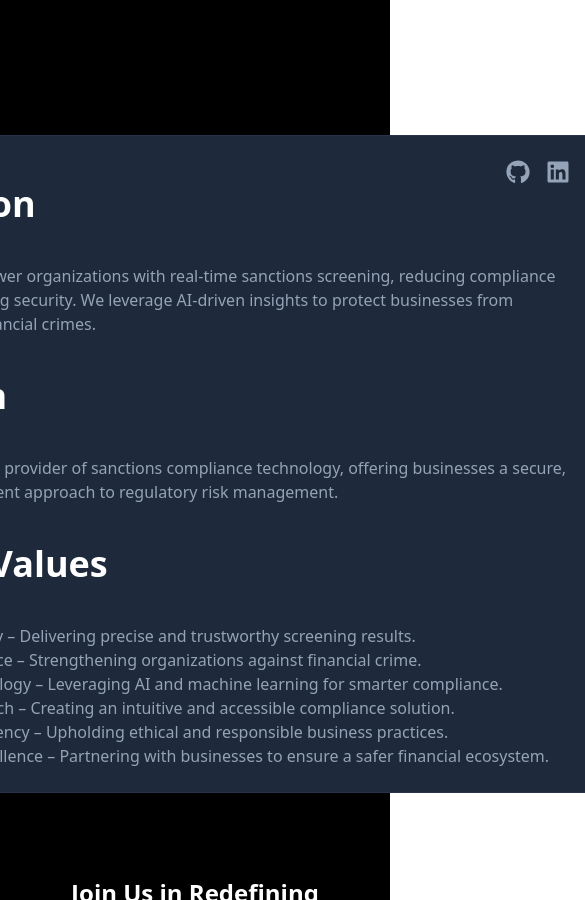
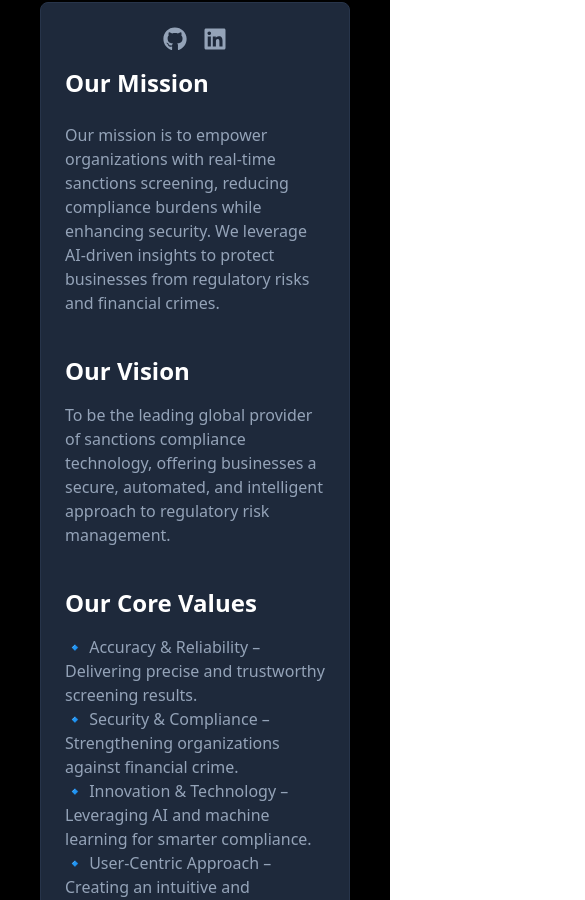
Before and after one commit to Sanction-Guard/Sanction_Guard_marketing_website, a React (Vite) app: page /about in a window 390 px wide. Shown: the part 924-1824 px from the top of the page, 585 px wide, since content can reach past the window. Built offline with nearby package versions, Linux system fonts and the light colour scheme.

Commit message:
added responsiveness

```diff
--- a/src/components/Aboutus.tsx
+++ b/src/components/Aboutus.tsx
@@ -2,7 +2,7 @@
 import { FaGithub, FaLinkedin } from "react-icons/fa";
 
 const teamMembers = [
-  { name: "Pamali Rodrigo", position: "Marketing Specialist ", image: "panali.jpeg" },
+  { name: "Pamali Rodrigo", position: "Marketing Specialist ", image: "pamali.jpeg" },
   { name: "Harini Nandasena", position: "Frontend Developer", image: "harini.jpeg" },
   { name: "Kisara Herath", position: "Backend Developer", image: "kisara.jpg" },
   { name: "Chavishka Silva", position: "DevOps Engineer", image: "chavishka.jpg" },
@@ -13,7 +13,7 @@ const AboutUs = () => {
   return (
     <div className="bg-black text-white min-h-screen flex flex-col items-center justify-center px-6 mt-18">
       {/* Section with Hover Effect */}
-      <section className="w-full flex flex-col items-center text-center">
+      <section className="w-full flex flex-col items-center text-center px-4 md:px-10">
         <div className="relative inline-flex p-[1px] rounded-lg overflow-hidden group transition duration-500 mt-20">
           {/* Hover Gradient Animation */}
           <span
@@ -23,7 +23,7 @@ const AboutUs = () => {
           ></span>
           {/* Title Content */}
           <span
-            className="inline-flex h-full w-full items-center justify-center rounded-lg bg-black px-10 py-6 text-4xl font-bold text-white backdrop-blur-3xl text-center relative transition-all duration-500"
+            className="inline-flex h-full w-full items-center justify-center rounded-lg bg-black md:px-10 py-4 md:py-6 text-2xl md:text-4xl font-bold text-white backdrop-blur-3xl text-center relative transition-all duration-500"
           >
             Empowering Compliance,<br /> Strengthening Security
           </span>
@@ -42,10 +42,9 @@ const AboutUs = () => {
         </span>
       </section>
 
-      {/* Space for additional content */}
-      <div className="mt-20 flex justify-center">
-        <div className="w-[800px] p-6 bg-[#1E293B] border border-[#27344a] rounded-lg space-y-4 text-white mx-auto transition duration-300 hover:border-sky-500 hover:shadow-lg hover:shadow-sky-500 mb-20 mt-20">
-          <div className="flex items-center justify-between">
+      <div className="mt-20 flex justify-center px-4">
+  <div className="w-full max-w-full sm:max-w-xl md:max-w-3xl lg:max-w-4xl xl:max-w-6xl p-6 bg-[#1E293B] border border-[#27344a] rounded-lg space-y-4 text-white mx-auto transition duration-300 hover:border-sky-500 hover:shadow-lg hover:shadow-sky-500 mb-20">
+    <div className="flex flex-col md:flex-row items-center justify-between">
       <div className="flex items-center gap-5"></div>
       <div className="flex items-center gap-4 text-slate-400 hover:text-sky-400">
         <a href="https://github.com" target="_blank" rel="noopener noreferrer">
@@ -56,37 +55,39 @@ const AboutUs = () => {
         </a>
       </div>
     </div>
-          <span>
-          <h1 className="text-4xl font-semibold mb-10">Our Mission</h1>
-          <p className="text-slate-400 text-4lg">
+
+    <div>
+      <h1 className="text-2xl sm:text-3xl md:text-4xl font-semibold mb-6">Our Mission</h1>
+      <p className="text-slate-400 text-base sm:text-lg md:text-xl">
         Our mission is to empower organizations with real-time sanctions screening,
         reducing compliance burdens while enhancing security. We leverage AI-driven
         insights to protect businesses from regulatory risks and financial crimes.
       </p>
-          </span>
-          <span>
-          <h1 className="text-4xl font-semibold mt-10">Our Vision</h1>
-          <p className="text-slate-400 text-4lg mt-10">
-          To be the leading global provider of sanctions compliance technology, offering businesses a secure, automated, and intelligent approach to regulatory risk management.
-          </p>
-          </span>
-
-          <span>
-          <h1 className="text-4xl font-semibold mt-10">Our Core Values</h1>
-          <p className="text-slate-400 text-4lg mt-10">
-          🔹 Accuracy & Reliability – Delivering precise and trustworthy screening results.<br></br>
-          🔹 Security & Compliance – Strengthening organizations against financial crime.<br></br>
-          🔹 Innovation & Technology – Leveraging AI and machine learning for smarter compliance.<br></br>
-          🔹 User-Centric Approach – Creating an intuitive and accessible compliance solution.<br></br>
-          🔹 Integrity & Transparency – Upholding ethical and responsible business practices.<br></br>
-          🔹 Collaboration & Excellence – Partnering with businesses to ensure a safer financial ecosystem.<br></br>
-          </p>
-          </span>
-
     </div>
 
+    <div>
+      <h1 className="text-2xl sm:text-3xl md:text-4xl font-semibold mt-10">Our Vision</h1>
+      <p className="text-slate-400 text-base sm:text-lg md:text-xl mt-4">
+        To be the leading global provider of sanctions compliance technology, offering businesses
+        a secure, automated, and intelligent approach to regulatory risk management.
+      </p>
     </div>
-      <h2 className=" justify-center text-center text-white text-2xl font-semibold leading-relaxed px-6 max-w-3xl mx-auto my-auto min-h-screen">
+
+    <div>
+      <h1 className="text-2xl sm:text-3xl md:text-4xl font-semibold mt-10">Our Core Values</h1>
+      <p className="text-slate-400 text-base sm:text-lg md:text-xl mt-4 space-y-2">
+        🔹 Accuracy & Reliability – Delivering precise and trustworthy screening results.<br />
+        🔹 Security & Compliance – Strengthening organizations against financial crime.<br />
+        🔹 Innovation & Technology – Leveraging AI and machine learning for smarter compliance.<br />
+        🔹 User-Centric Approach – Creating an intuitive and accessible compliance solution.<br />
+        🔹 Integrity & Transparency – Upholding ethical and responsible business practices.<br />
+        🔹 Collaboration & Excellence – Partnering with businesses to ensure a safer financial ecosystem.<br />
+      </p>
+    </div>
+  </div>
+</div>
+
+<h2 className="text-center text-white text-xl sm:text-2xl md:text-3xl font-semibold leading-relaxed px-4 sm:px-6 md:px-10 max-w-full sm:max-w-xl md:max-w-3xl lg:max-w-4xl xl:max-w-6xl mx-auto my-12">
   Join Us in Redefining Compliance <br /><br />
   At Sanction Guard, we are dedicated to building a safer financial world by
   providing organizations with the most advanced, efficient, and secure
@@ -99,15 +100,16 @@ const AboutUs = () => {
   </span>
 </h2>
 
-<h1 className="mb-20 text-4xl font-bold text-white">Meet Our Team</h1>
 
-<div className="grid grid-cols-3 gap-20 mb-20">
+<h1 className="mb-20 text-4xl font-bold text-white text-center sm:text-5xl md:text-6xl">Meet Our Team</h1>
+
+<div className="grid grid-cols-1 sm:grid-cols-2 md:grid-cols-3 lg:grid-cols-3 gap-10 mb-20">
 
   {teamMembers.map((member,index) => (
 
         <div
           key={index}
-          className="product-card w-[300px] rounded-md shadow-xl overflow-hidden z-[100] relative cursor-pointer snap-start shrink-0 py-8 px-6 bg-white flex flex-col items-center justify-center gap-3 transition-all duration-300 group"
+          className="product-card w-full sm:w-[280px] md:w-[300px] rounded-md shadow-xl overflow-hidden z-[100] relative cursor-pointer snap-start shrink-0 py-8 px-6 bg-white flex flex-col items-center justify-center gap-3 transition-all duration-300 group"
         >
           <div
             className="absolute -left-[40%] top-0 group-hover:rotate-12 transition-all duration-300 group-hover:scale-150"
@@ -137,7 +139,7 @@ const AboutUs = () => {
             <p className="text-black font-semibold text-xs font-serif">{member.name}</p>
             <p className="font-bold text-xl tracking-wider text-gray-500">{member.position}</p>
           </div>
-          <div className="w-[180px] h-[180px] bg-gray-100 z-40 overflow-hidden ">
+          <div className="w-[180px] h-[180px] bg-gray-100 z-40 overflow-hidden rounded-full ">
           <img src={member.image} alt={member.name} className="w-full h-full object-cover" />
           </div>
 
```
Lines whose indentation alone changed are shown as unchanged.
